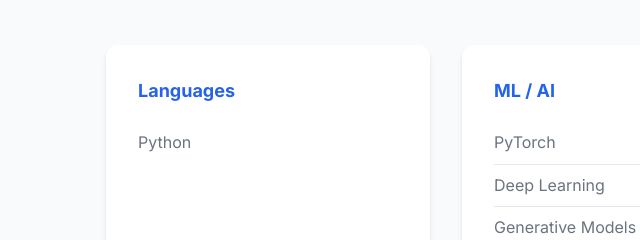
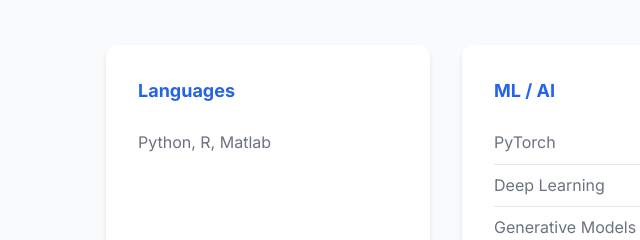
Before and after one commit to PatrickBats/PatrickBats.github.io, a plain HTML site: page index.html in a window 1280 px wide. Shown: the part 2420-2660 px from the top of the page, 16-656 px from the left. Drawn offline with Linux system fonts and the light colour scheme.

Commit message:
updatelanguages:

```diff
--- a/index.html
+++ b/index.html
@@ -103,7 +103,7 @@
                 <div class="skill-category">
                     <h3>Languages</h3>
                     <ul>
-                        <li>Python</li>
+                        <li>Python, R, Matlab</li>
                     </ul>
                 </div>
                 <div class="skill-category">
```
